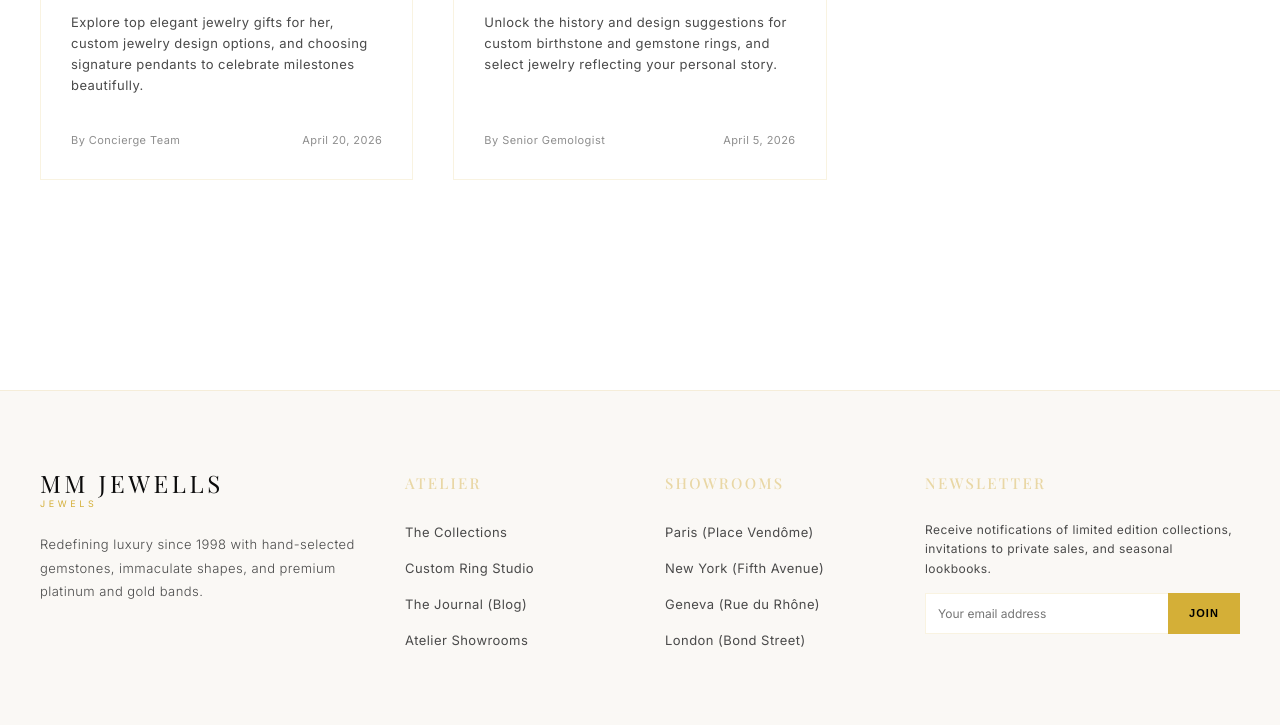
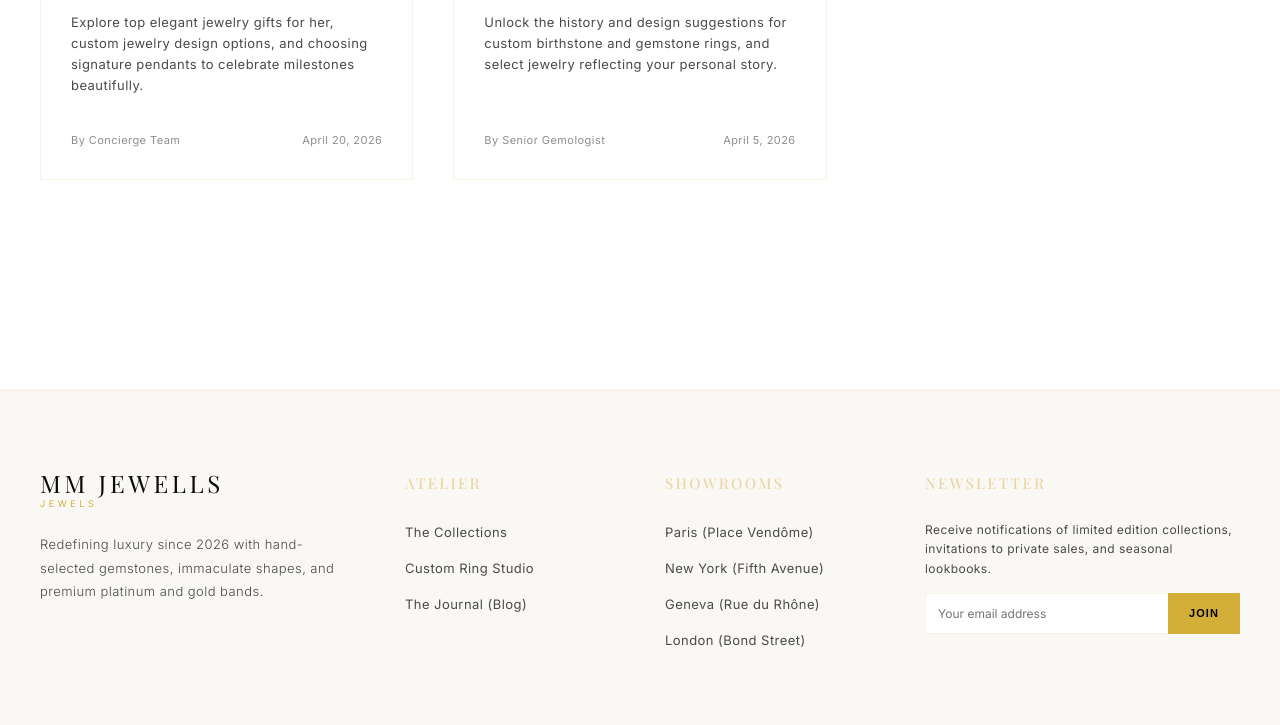
Before and after one commit to shekhadamanek109-oss/mm-fine-jewelry, a plain HTML site: page blog.html in a window 1280 px wide. Shown: the part 1493-2218 px from the top of the page. Drawn offline with nearby package versions, Linux system fonts and the light colour scheme; a web font is replaced by a local one.

Commit message:
Update: Change footer brand founding year to 2026 and completely remove Atelier Showrooms option

```diff
--- a/blog.html
+++ b/blog.html
@@ -416,7 +416,7 @@
             MM JEWELLS
             <span>JEWELS</span>
           </a>
-          <p id="footer-about-txt">Redefining luxury since 1998 with hand-selected gemstones, immaculate shapes, and premium platinum and gold bands.</p>
+          <p id="footer-about-txt">Redefining luxury since 2026 with hand-selected gemstones, immaculate shapes, and premium platinum and gold bands.</p>
         </div>
 
         <div class="footer-col">
@@ -425,7 +425,6 @@
             <li><a href="index.html#collections">The Collections</a></li>
             <li><a href="index.html#customizer">Custom Ring Studio</a></li>
             <li><a href="blog.html">The Journal (Blog)</a></li>
-            <li><a href="showrooms.html">Atelier Showrooms</a></li>
           </ul>
         </div>
 
--- a/data/config.json
+++ b/data/config.json
@@ -17,7 +17,7 @@
   "brand": {
     "logo_title": "MM JEWELLS",
     "logo_subtitle": "JEWELS",
-    "about_desc": "Redefining luxury since 1998 with hand-selected gemstones, immaculate shapes, and premium platinum and gold bands."
+    "about_desc": "Redefining luxury since 2026 with hand-selected gemstones, immaculate shapes, and premium platinum and gold bands."
   },
   "customizer_pricing": {
     "metal": {
```
Also changed, not shown: index.html (+1 -2 lines), showrooms.html (+1 -2 lines).
